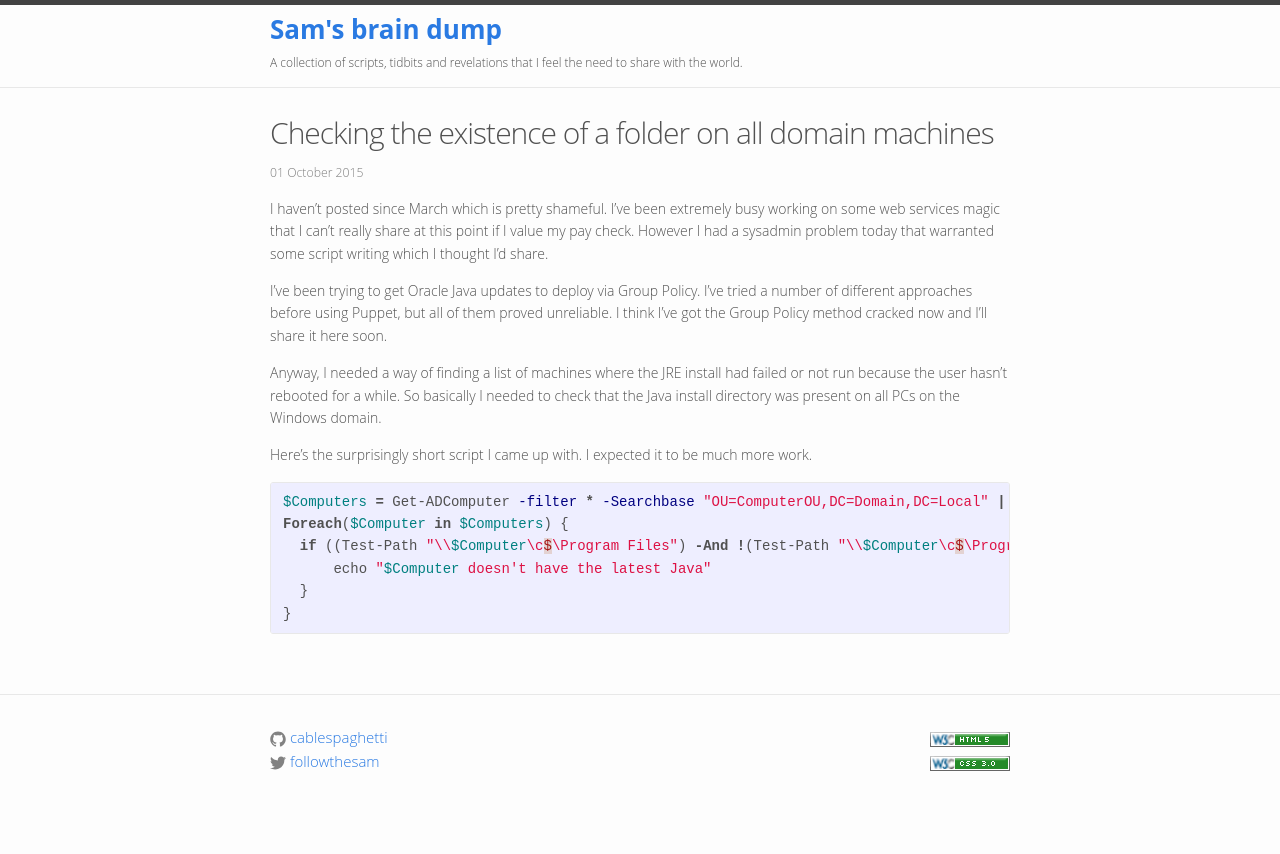
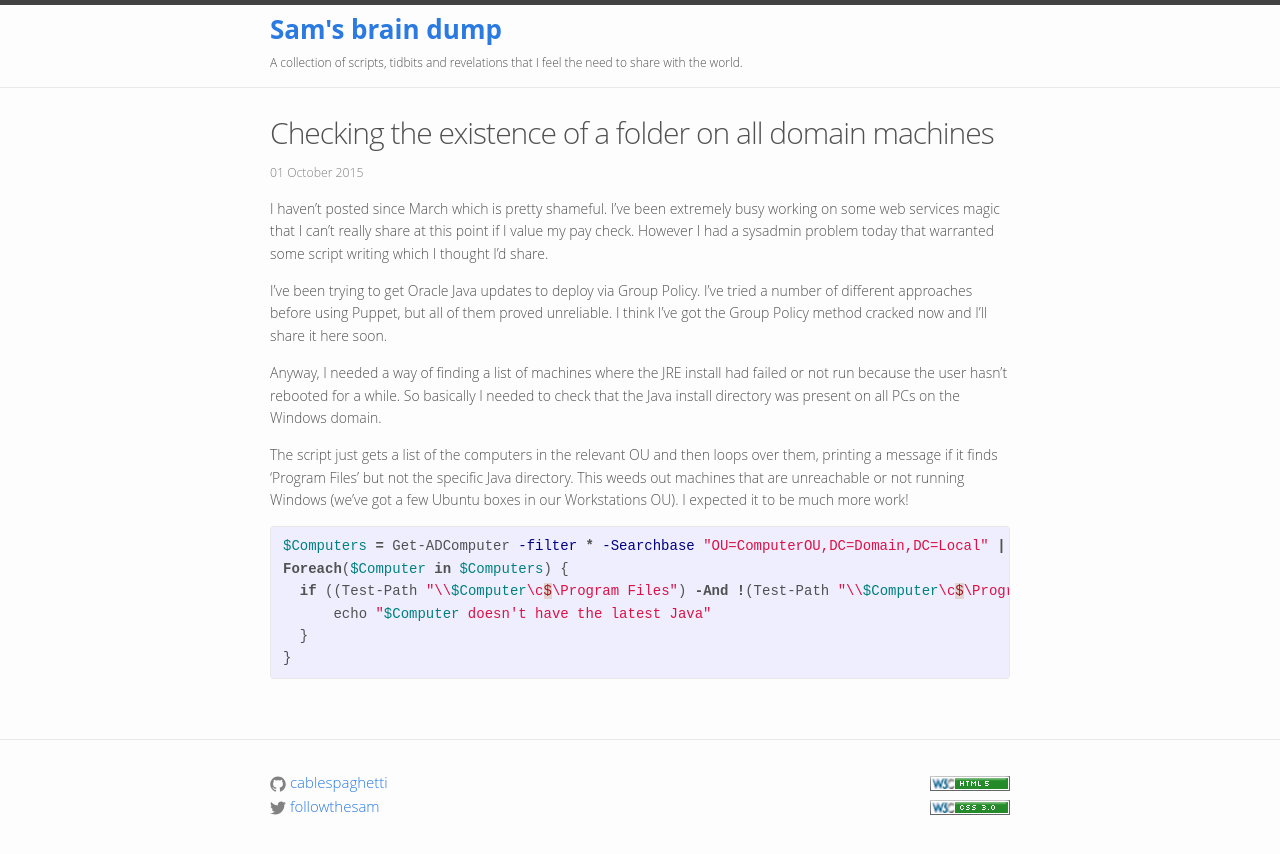
Before and after one commit to cablespaghetti/cablespaghetti.github.io, a Jekyll site: the page built from _posts/2015-10-01-checking-existence-of-a-folder-on-domain-machines.markdown, in a window 1280 px wide. Shown: the top 854 px of the page. Built offline with Jekyll 4.4.1, drawn with Linux system fonts in a browser that asks for light colours.

Commit message:
Explanation of the script.

```diff
--- a/_posts/2015-10-01-checking-existence-of-a-folder-on-domain-machines.markdown
+++ b/_posts/2015-10-01-checking-existence-of-a-folder-on-domain-machines.markdown
@@ -12,7 +12,8 @@ I've been trying to get Oracle Java updates to deploy via Group Policy. I've tri
 
 Anyway, I needed a way of finding a list of machines where the JRE install had failed or not run because the user hasn't rebooted for a while. So basically I needed to check that the Java install directory was present on all PCs on the Windows domain.
 
-Here's the surprisingly short script I came up with. I expected it to be much more work.
+The script just gets a list of the computers in the relevant OU and then loops over them, printing a message if it finds 'Program Files' but not the specific Java directory. This weeds out machines that are unreachable or not running Windows (we've got a few Ubuntu boxes in our Workstations OU). I expected it to be much more work!
+
 {% highlight powershell %}
 $Computers = Get-ADComputer -filter * -Searchbase "OU=ComputerOU,DC=Domain,DC=Local" | % {$_.Name}
 Foreach($Computer in $Computers) {
```
